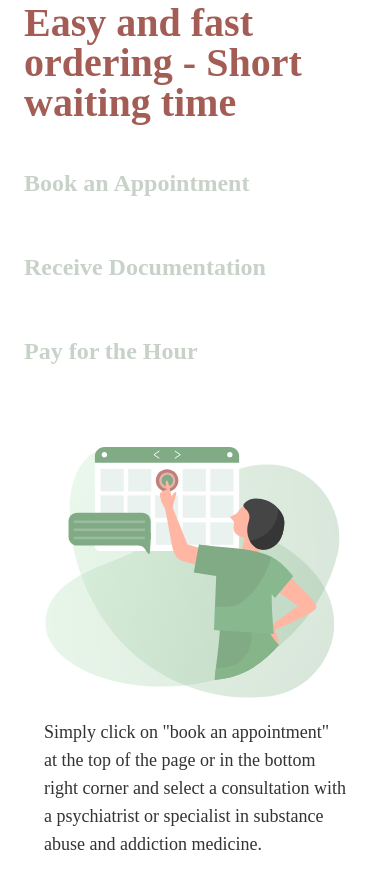
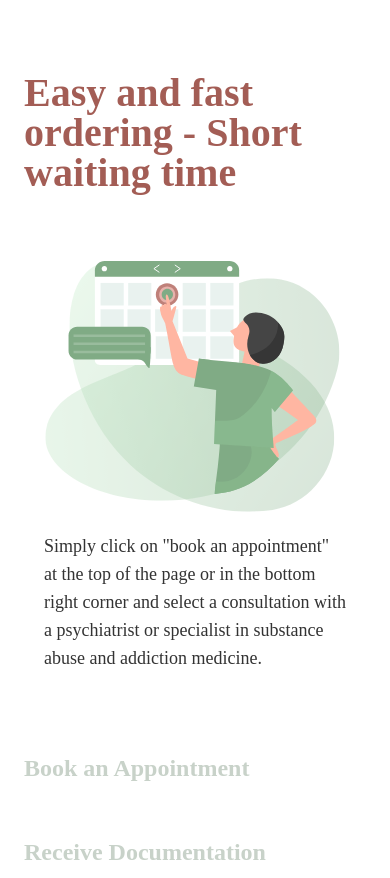
Before and after one commit to Awaisprogram/Psykiater-final, a plain HTML site: page index.html in a window 390 px wide. Shown: the part 7326-8204 px from the top of the page. Drawn offline with Linux system fonts and the light colour scheme; a web font is replaced by a local one.

Commit message:
Fix issues

```diff
--- a/index.html
+++ b/index.html
@@ -440,7 +440,7 @@
   <section id="together-section" class="bg-gradient-to-b from-[#FFE8E6] to-white py-16 lg:py-24">
     <div class="max-w-[1260px] mx-auto px-6 lg:px-8">
       <div class="grid lg:grid-cols-2 gap-16 lg:gap-24 items-center">
-        <img class="w-full max-w-md lg:max-w-lg xl:max-w-xl mx-auto h-[483px] rounded-xl object-cover" src="images/togethe-img.jpg" alt="" >
+        <img class="w-full max-w-md lg:max-w-lg xl:max-w-xl mx-auto h-[553px] rounded-xl object-cover" src="images/togethe-img.jpg" alt="" >
         <div class="flex flex-col gap-[25px] p-[25px] rounded-[10px] bg-white shadow-[0px_0px_5px_0px_#0000000D]">
           <h2 class="font-['OV_Soge'] font-semibold text-[40px] leading-none text-[#A35D55]">What can we do together?</h2>
           <p class="font-['Uncut_Sans'] font-normal text-[20px] leading-[27px] text-[#333333] max-w-xl">We offer treatment to patients struggling with all types of mental illnesses and addiction disorders. Our
@@ -513,13 +513,13 @@
 <section id="order-section" class="py-16 lg:py-24">
   <div class="max-w-[1260px] mx-auto px-6 lg:px-8">
     <h2 class="font-['OV_Soge'] font-semibold text-[40px] leading-none text-[#A35D55] mb-12">Easy and fast ordering - Short waiting time</h2>
-    <div class="grid lg:grid-cols-2 gap-16 lg:gap-24 items-center">
-      <div class="flex flex-col gap-[60px]">
+<div class="grid grid-cols-1 lg:grid-cols-2 gap-16 lg:gap-24 items-center">
+      <div class="flex flex-col gap-[60px] order-2 lg:order-1">
         <div class="step cursor-pointer relative transition-all duration-300 font-['OV_Soge'] font-semibold text-2xl leading-none text-[#C8D2C9]" onclick="showStep(0)">Book an Appointment</div>
         <div class="step cursor-pointer relative transition-all duration-300 font-['OV_Soge'] font-semibold text-2xl leading-none text-[#C8D2C9]" onclick="showStep(1)">Receive Documentation</div>
         <div class="step cursor-pointer relative transition-all duration-300 font-['OV_Soge'] font-semibold text-2xl leading-none text-[#C8D2C9]" onclick="showStep(2)">Pay for the Hour</div>
       </div>
-      <div class="steps-content">
+<div class="steps-content order-1 lg:order-2">
         <div class="step-content p-5 w-full max-w-[470px]">
           <img src="images/step-content-img.svg" alt="" class="w-full h-auto mb-5 max-w-md lg:max-w-lg xl:max-w-xl">
           <p class="font-['Uncut_Sans'] font-normal text-lg text-[#333333] max-w-xl">Simply click on "book an appointment" at the top of the page or in the bottom right corner and select a
@@ -538,6 +538,50 @@
   </div>
 </section>
 
+<!-- <section id="order-section" class="py-12 lg:py-24">
+  <div class="max-w-[1260px] mx-auto px-6 lg:px-8">
+    <h2 class="font-['OV_Soge'] font-semibold text-[32px] lg:text-[40px] leading-tight text-[#A35D55] mb-8 lg:mb-12">
+      Easy and fast ordering - <br class="sm:hidden">Short waiting time
+    </h2>
+
+    <div class="grid grid-cols-1 lg:grid-cols-2 gap-y-6 lg:gap-y-[60px] lg:gap-x-24 items-start relative">
+
+      <div class="step cursor-pointer transition-all duration-300 font-['OV_Soge'] font-semibold text-[26px] lg:text-2xl leading-none text-[#80AB85] lg:text-[#C8D2C9] active-step-color lg:col-start-1 lg:row-start-1" onclick="showStep(0)">
+        Book an Appointment
+      </div>
+
+      <div class="step-content w-full max-w-[470px] lg:col-start-2 lg:row-start-1 lg:row-span-3">
+        <img src="images/step-content-img.svg" alt="" class="w-full h-auto mb-4 lg:mb-5 max-w-md lg:max-w-lg xl:max-w-xl">
+        <p class="font-['Uncut_Sans'] font-normal text-[15px] lg:text-lg text-[#333333] max-w-xl leading-relaxed">
+          Simply click on "book an appointment" at the top of the page or in the bottom right corner and select a consultation with a psychiatrist or specialist in substance abuse and addiction medicine.
+        </p>
+      </div>
+
+      <div class="step cursor-pointer transition-all duration-300 font-['OV_Soge'] font-semibold text-[26px] lg:text-2xl leading-none text-[#C8D2C9] lg:col-start-1 lg:row-start-2" onclick="showStep(1)">
+        Receive documentation
+      </div>
+
+      <div class="step-content hidden w-full max-w-[470px] lg:col-start-2 lg:row-start-1 lg:row-span-3">
+        <img src="images/step-content-img.svg" alt="" class="w-full h-auto mb-4 lg:mb-5 max-w-md lg:max-w-lg xl:max-w-xl">
+        <p class="font-['Uncut_Sans'] font-normal text-[15px] lg:text-lg text-[#333333] max-w-xl leading-relaxed">
+          After booking, you will receive necessary documentation and confirmation details.
+        </p>
+      </div>
+
+      <div class="step cursor-pointer transition-all duration-300 font-['OV_Soge'] font-semibold text-[26px] lg:text-2xl leading-none text-[#C8D2C9] lg:col-start-1 lg:row-start-3" onclick="showStep(2)">
+        Pay for the hour
+      </div>
+
+      <div class="step-content hidden w-full max-w-[470px] lg:col-start-2 lg:row-start-1 lg:row-span-3">
+        <img src="images/step-content-img.svg" alt="" class="w-full h-auto mb-4 lg:mb-5 max-w-md lg:max-w-lg xl:max-w-xl">
+        <p class="font-['Uncut_Sans'] font-normal text-[15px] lg:text-lg text-[#333333] max-w-xl leading-relaxed">
+          Complete your payment securely to confirm your consultation slot.
+        </p>
+      </div>
+
+    </div>
+  </div>
+</section> -->
 <!-- ============================================== -->
 <!-- LOCATION SECTION -->
 <!-- ============================================== -->
```
Also changed, not shown: output.css.
